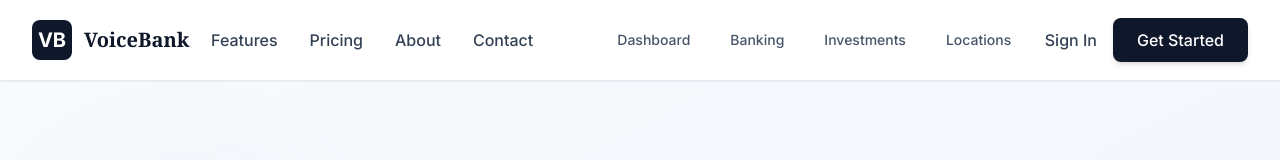
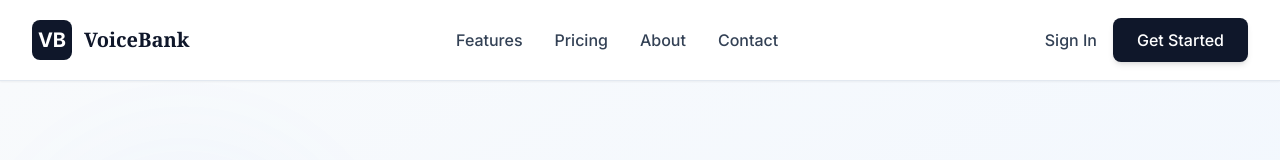
Before and after one commit to Pragati-K26/AI-Voice-Assistant, a Next.js app in the folder frontend/: page / in a window 1280 px wide. Shown: the top 160 px of the page. Built offline with nearby package versions, Linux system fonts and the light colour scheme.

Commit message:
Fix 404 errors: Remove broken links to /banking, /investments, /locations and disable prefetching on all Navigation links

```diff
--- a/frontend/components/Navigation.tsx
+++ b/frontend/components/Navigation.tsx
@@ -13,11 +13,11 @@ export default function Navigation({ isAuthenticated = false, user = null }: Nav
   const [isMenuOpen, setIsMenuOpen] = useState(false)
   const router = useRouter()
 
-  const navItems = [
-    { label: 'Features', href: '#' },
-    { label: 'Pricing', href: '#' },
-    { label: 'About', href: '/about' },
-    { label: 'Contact', href: '#' },
+  const navItems: Array<{ label: string; href: string; isLink: boolean }> = [
+    { label: 'Features', href: '/features', isLink: true },
+    { label: 'Pricing', href: '/pricing', isLink: true },
+    { label: 'About', href: '/about', isLink: true },
+    { label: 'Contact', href: '/contact', isLink: true },
   ]
 
   return (
@@ -25,7 +25,7 @@ export default function Navigation({ isAuthenticated = false, user = null }: Nav
       <div className="max-w-7xl mx-auto px-4 sm:px-6 lg:px-8">
         <div className="flex justify-between items-center h-20">
           {/* Logo */}
-          <Link href="/" className="flex items-center space-x-3">
+          <Link href="/" prefetch={false} className="flex items-center space-x-3">
             <div className="w-10 h-10 bg-slate-900 rounded-lg flex items-center justify-center">
               <span className="text-white font-bold text-xl">VB</span>
             </div>
@@ -37,30 +37,24 @@ export default function Navigation({ isAuthenticated = false, user = null }: Nav
           {/* Desktop Navigation */}
           <div className="hidden md:flex items-center space-x-8">
             {navItems.map((item) => (
+              item.isLink ? (
                 <Link
                   key={item.href}
                   href={item.href}
+                  prefetch={false}
                   className="text-slate-700 hover:text-slate-900 font-medium transition-colors duration-200"
                 >
                   {item.label}
                 </Link>
+              ) : (
+                <span
+                  key={item.href}
+                  className="text-slate-700 hover:text-slate-900 font-medium transition-colors duration-200 cursor-pointer"
+                >
+                  {item.label}
+                </span>
+              )
             ))}
-            <div className="hidden md:block">
-              <div className="ml-10 flex items-baseline space-x-4">
-                <Link href="/dashboard" className="text-slate-600 hover:text-slate-900 px-3 py-2 rounded-md text-sm font-medium transition-colors">
-                  Dashboard
-                </Link>
-                <Link href="/banking" className="text-slate-600 hover:text-slate-900 px-3 py-2 rounded-md text-sm font-medium transition-colors">
-                  Banking
-                </Link>
-                <Link href="/investments" className="text-slate-600 hover:text-slate-900 px-3 py-2 rounded-md text-sm font-medium transition-colors">
-                  Investments
-                </Link>
-                <Link href="/locations" className="text-slate-600 hover:text-slate-900 px-3 py-2 rounded-md text-sm font-medium transition-colors">
-                  Locations
-                </Link>
-              </div>
-            </div>
           </div>
 
           {/* CTA Buttons */}
@@ -81,6 +75,7 @@ export default function Navigation({ isAuthenticated = false, user = null }: Nav
               <>
                 <Link
                   href="/login"
+                  prefetch={false}
                   className="text-slate-700 hover:text-slate-900 font-medium transition-colors duration-200"
                 >
                   Sign In
@@ -131,14 +126,25 @@ export default function Navigation({ isAuthenticated = false, user = null }: Nav
           <div className="md:hidden py-4 border-t border-slate-200">
             <div className="flex flex-col space-y-4">
               {navItems.map((item) => (
+                item.isLink ? (
                   <Link
                     key={item.href}
                     href={item.href}
+                    prefetch={false}
                     onClick={() => setIsMenuOpen(false)}
                     className="text-slate-700 hover:text-slate-900 font-medium py-2"
                   >
                     {item.label}
                   </Link>
+                ) : (
+                  <span
+                    key={item.href}
+                    onClick={() => setIsMenuOpen(false)}
+                    className="text-slate-700 hover:text-slate-900 font-medium py-2 cursor-pointer"
+                  >
+                    {item.label}
+                  </span>
+                )
               ))}
               {isAuthenticated ? (
                 <button
@@ -154,6 +160,7 @@ export default function Navigation({ isAuthenticated = false, user = null }: Nav
                 <>
                   <Link
                     href="/login"
+                    prefetch={false}
                     onClick={() => setIsMenuOpen(false)}
                     className="text-slate-700 hover:text-slate-900 font-medium py-2"
                   >
--- a/frontend/next.config.js
+++ b/frontend/next.config.js
@@ -4,9 +4,10 @@ const nextConfig = {
   env: {
     NEXT_PUBLIC_API_URL: process.env.NEXT_PUBLIC_API_URL || 'https://ai-voice-assistant-evgf.onrender.com',
   },
-  // Disable prefetching for better performance and to prevent 404 errors
-  experimental: {
-    optimizePackageImports: ['@/components'],
+  // Disable prefetching globally to prevent 404 errors
+  onDemandEntries: {
+    maxInactiveAge: 25 * 1000,
+    pagesBufferLength: 2,
   },
 }
 
```
Lines whose indentation alone changed are shown as unchanged.
